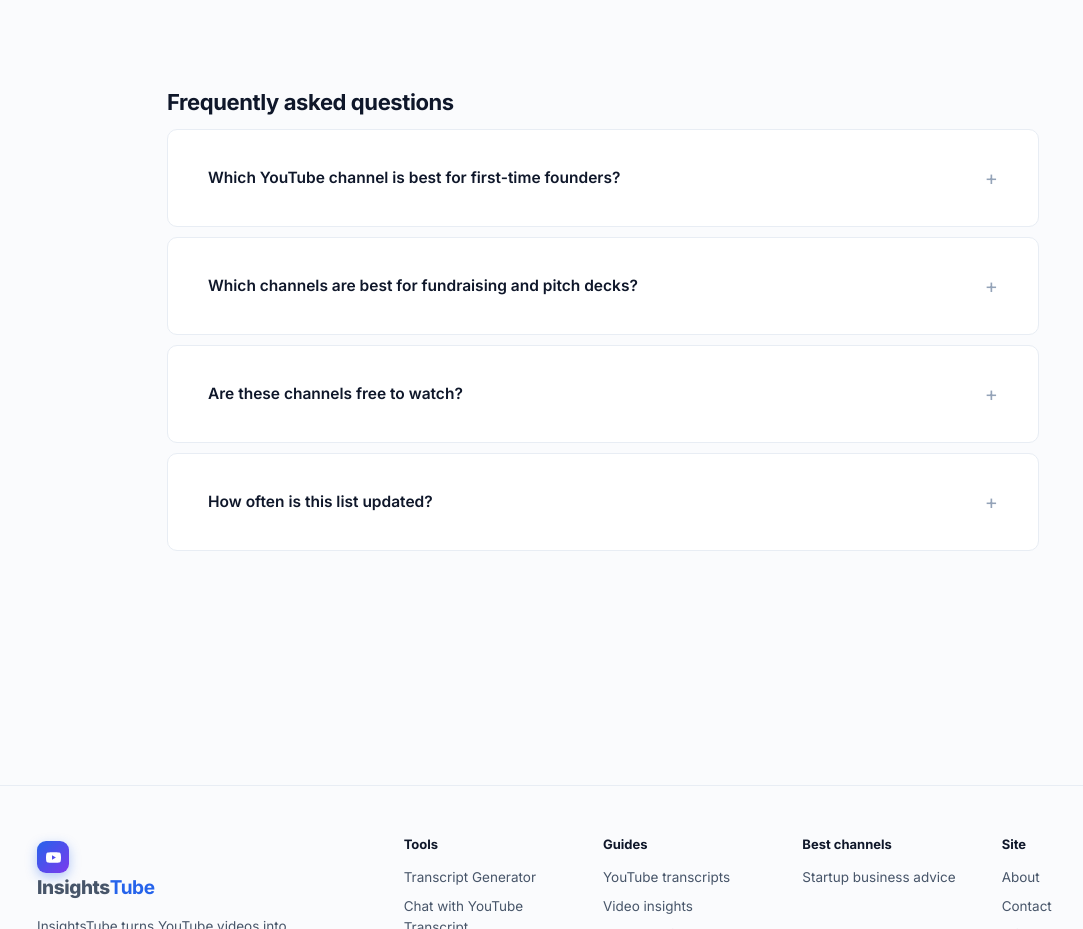
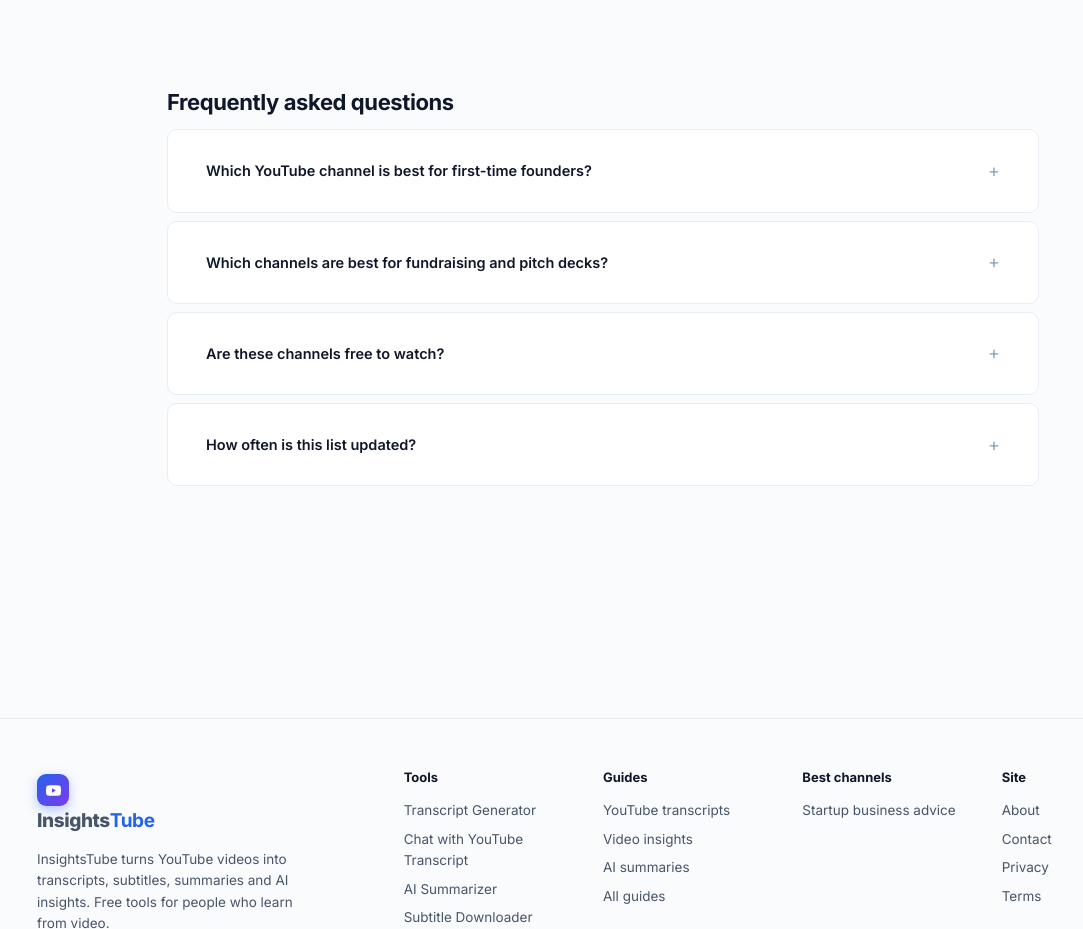
Before and after one commit to dominovd/insightstube, a Next.js app: page /best/youtube-channels-for-startup-business-advice in a window 1280 px wide. Shown: the part 2360-3289 px from the top of the page, without its empty margins (37-1120 px from the left). Built offline with nearby package versions, Linux system fonts and the light colour scheme; no server answers.

Commit message:
Tidy topic page: clean video CTA links and more compact FAQ

```diff
--- a/app/globals.css
+++ b/app/globals.css
@@ -242,18 +242,18 @@ mark.hl.active{background:#f59e0b;color:#fff}
 .ch-video-body{min-width:0;display:flex;flex-direction:column;gap:3px}
 .ch-video-title{font-size:14px;font-weight:600;color:var(--ink);line-height:1.35}
 .ch-video-date{font-size:12px;color:var(--ink-3)}
-.ch-video-cta{margin-top:auto;font-size:13px;font-weight:600;color:var(--accent)}
+.ch-video-cta{display:inline-flex;align-items:center;gap:4px;align-self:flex-start;margin-top:4px;background:none;border:0;padding:0;font:inherit;font-size:13px;font-weight:600;color:var(--accent);cursor:pointer}
 .ch-video-cta:hover{text-decoration:underline}
 .topic-method,.topic-faq{margin-top:40px}
 .topic-method h2,.topic-faq h2{font-size:22px;font-weight:700;letter-spacing:-.4px;margin-bottom:14px}
 .topic-method p{color:var(--ink-2);max-width:720px}
-.topic-faq-item{border:1px solid var(--line);border-radius:10px;background:var(--surface);margin-bottom:10px;overflow:hidden}
-.topic-faq-item summary{font-size:15.5px;font-weight:600;color:var(--ink);padding:14px 18px;cursor:pointer;list-style:none;display:flex;justify-content:space-between;align-items:center;gap:12px}
+.topic-faq-item{border:1px solid var(--line);border-radius:10px;background:var(--surface);margin-bottom:8px;overflow:hidden}
+.topic-faq-item summary{font-size:14.5px;font-weight:600;color:var(--ink);padding:11px 16px;cursor:pointer;list-style:none;display:flex;justify-content:space-between;align-items:center;gap:12px}
 .topic-faq-item summary::-webkit-details-marker{display:none}
-.topic-faq-item summary::after{content:"+";font-size:20px;font-weight:400;color:var(--ink-3);flex-shrink:0}
+.topic-faq-item summary::after{content:"+";font-size:18px;font-weight:400;color:var(--ink-3);flex-shrink:0;line-height:1}
 .topic-faq-item[open] summary::after{content:"−"}
 .topic-faq-item summary:hover{color:var(--accent)}
-.topic-faq-item p{color:var(--ink-2);max-width:720px;padding:0 18px 16px}
+.topic-faq-item p{color:var(--ink-2);max-width:720px;padding:0 16px 13px;font-size:14px}
 @media(min-width:720px){
   .ch-card{display:grid;grid-template-columns:1fr 1fr}
   .ch-videos{border-top:0;border-left:1px solid var(--line)}
```
